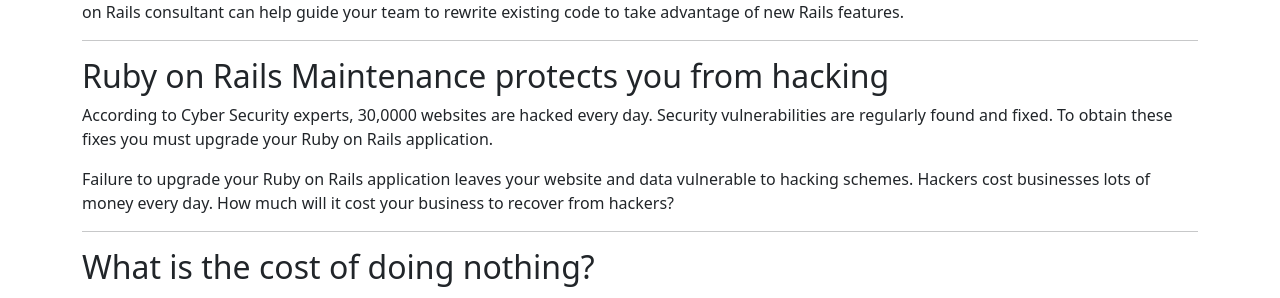
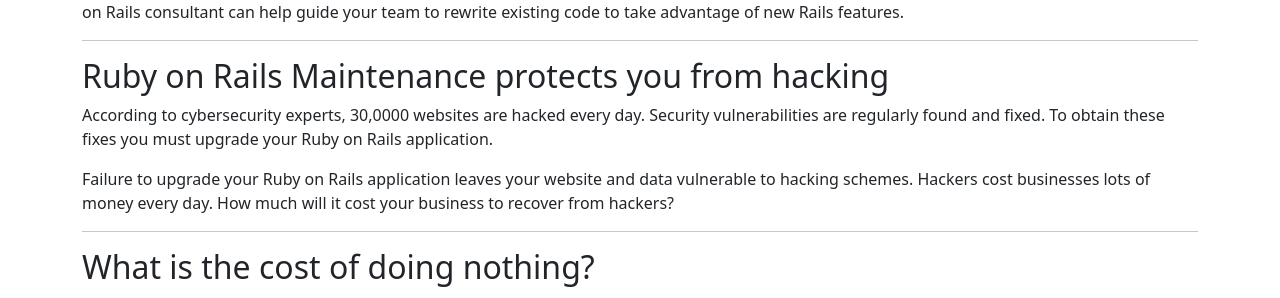
Before and after one commit to waleo/railsfever-2024, a Jekyll site: the page built from blog/_posts/2024-04-13-5-reasons-you-should-maintain-your-ruby-on-rails-application.md, in a window 1280 px wide and 900 px high, scrolled down 1465 px. Shown: the part 156-454 px from the top of the window. Built offline with Jekyll 4.4.1, drawn with Linux system fonts in a browser that asks for light colours.

Commit message:
fix typo

```diff
--- a/blog/_posts/2024-04-13-5-reasons-you-should-maintain-your-ruby-on-rails-application.md
+++ b/blog/_posts/2024-04-13-5-reasons-you-should-maintain-your-ruby-on-rails-application.md
@@ -58,7 +58,7 @@
 <hr />
 ## Ruby on Rails Maintenance protects you from hacking
 
-According to Cyber Security experts, 30,0000 websites are hacked every day. Security vulnerabilities are regularly found and fixed. To obtain these fixes you must upgrade your Ruby on Rails application.
+According to cybersecurity experts, 30,0000 websites are hacked every day. Security vulnerabilities are regularly found and fixed. To obtain these fixes you must upgrade your Ruby on Rails application.
 
 Failure to upgrade your Ruby on Rails application leaves your website and data vulnerable to hacking schemes. Hackers cost businesses lots of money every day. How much will it cost your business to recover from hackers?
 
```
